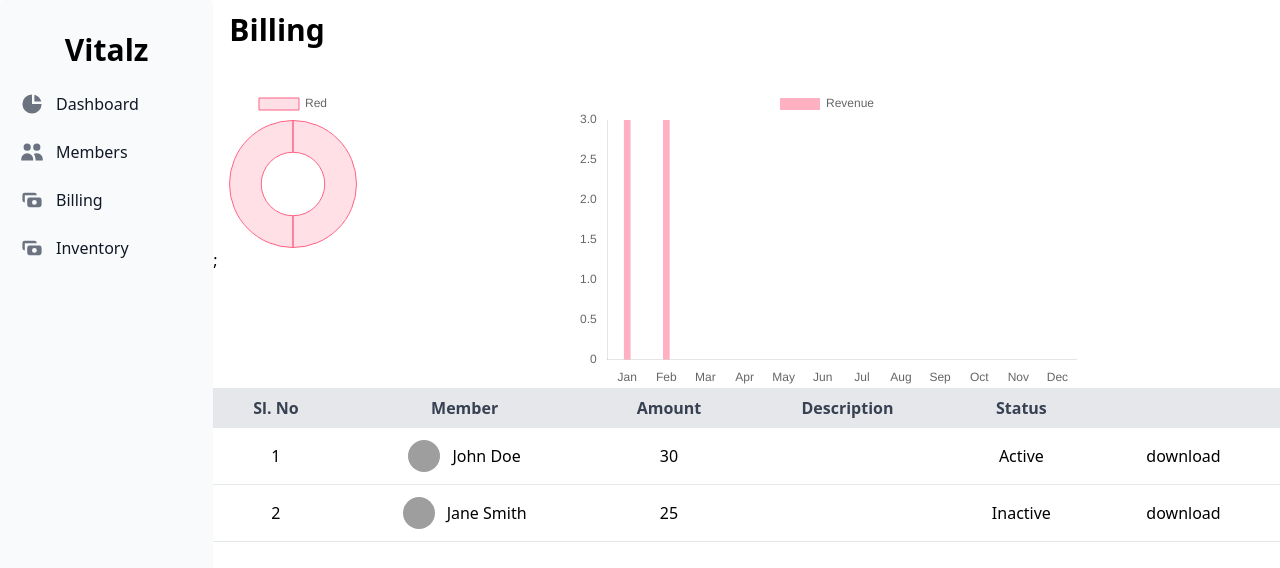
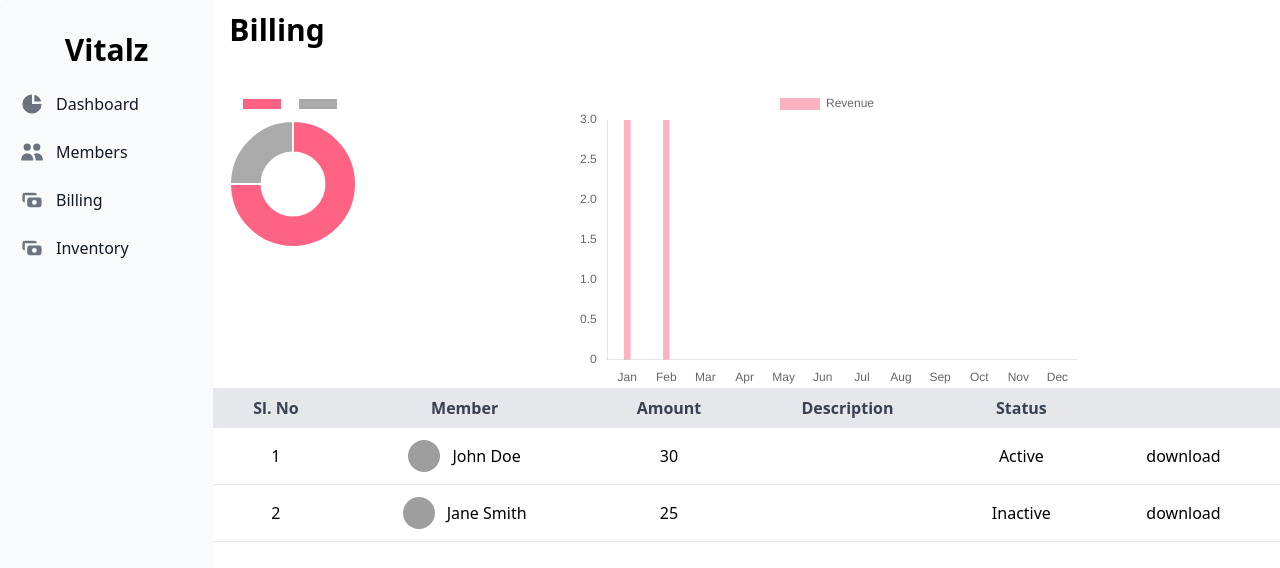
Before and after one commit to hknp796/vitalz, a React (Vite) app: page /billing in a window 1280 px wide. Shown: the top 568 px of the page. Built offline with nearby package versions, Linux system fonts and the light colour scheme; grey boxes are pictures that could not be loaded.

Commit message:
doughnut chart added

```diff
--- a/src/components/Doughnut.jsx
+++ b/src/components/Doughnut.jsx
@@ -27,7 +27,7 @@ const data = {
     datasets: [
         {
             label: '# of Votes',
-            data: [12,12],
+            data: [12, 12],
             backgroundColor: [
                 'rgba(255, 99, 132, 0.2)',
 
@@ -40,13 +40,41 @@ const data = {
         },
     ],
 };
+var value = 75;
+var newData = {
+    labels: [
+        "",
+        ""
+    ],
+    datasets: [
+        {
+            data: [value, 100 - value],
+            backgroundColor: [
+                "#FF6384",
+                "#AAAAAA"
+            ],
+        }],
+    options: {
+        responsive: true,
+        legend: {
+            display: false
+        },
+        cutout: '50%',
+        plugins: {
+            thickness: {
+                thickness: [
+                    [1, 13],
+                ]
+            }
+        }
+    }
+}
 
 function DoughnutChart() {
 
-
     return (
         <div className='h-30 w-40'>
-            <Doughnut data={data} />;
+            <Doughnut data={newData} />
         </div>
     )
 }
```
